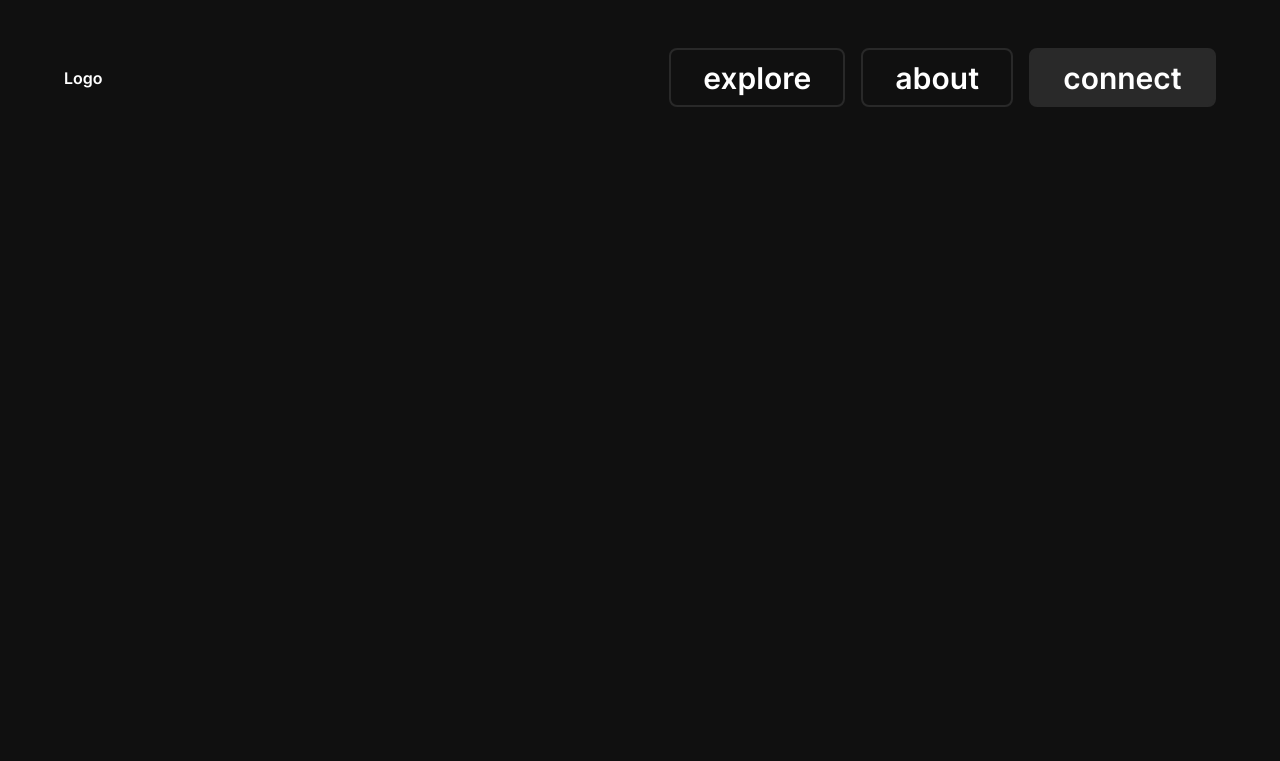
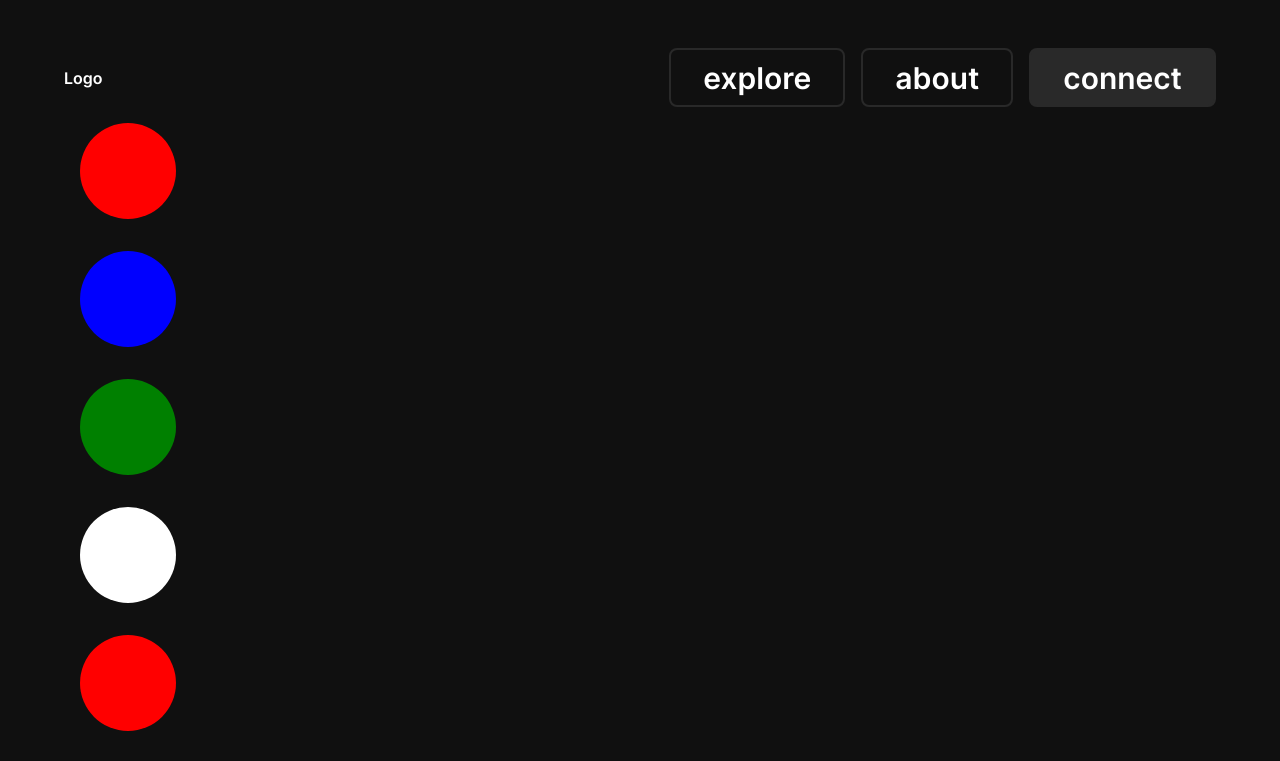
Before and after one commit to dev-lukian/colors.wtf, a Next.js app: page / in a window 1280 px wide. Shown: the top 761 px of the page. Built offline with nearby package versions, Linux system fonts and the light colour scheme.

Commit message:
Added Swatch and Swatch grid

```diff
--- /dev/null
+++ b/pages/components/Swatch/Swatch.jsx
@@ -0,0 +1,12 @@
+import cn from 'classnames';
+import styles from './Swatch.module.css';
+
+const Swatch = (props) => {
+  return (
+    <div className={styles.swatchWrapper}>
+      <div className={styles.swatch} style={{backgroundColor: props.color}}/>
+    </div>
+  );
+};
+
+export default Swatch;
--- /dev/null
+++ b/pages/components/Swatch/Swatch.module.css
@@ -0,0 +1,9 @@
+.swatchWrapper {
+  padding: 1rem;
+}
+
+.swatch {
+  border-radius: 50%;
+  height: 6rem;
+  width: 6rem;
+}
--- /dev/null
+++ b/pages/components/SwatchGrid/SwatchGrid.jsx
@@ -0,0 +1,17 @@
+import cn from 'classnames';
+import styles from './SwatchGrid.module.css';
+import Grid from "react";
+
+import Swatch from '../Swatch/Swatch';
+
+const SwatchGrid = (props) => {
+  return (
+    <div className={styles.SwatchGridWrapper}>
+      {props.swatches.map(swatch => (
+        <Swatch color={swatch.color}/>
+      ))}
+    </div>
+  );
+};
+
+export default SwatchGrid;
--- /dev/null
+++ b/pages/components/SwatchGrid/SwatchGrid.module.css
@@ -0,0 +1,3 @@
+.swatchGridWrapper {
+  display: inline-grid;
+}
--- a/pages/index.js
+++ b/pages/index.js
@@ -3,6 +3,26 @@ import Image from 'next/image';
 import styles from '../styles/Home.module.css';
 
 import Navbar from './components/Navbar/Navbar';
+import SwatchGrid from './components/SwatchGrid/SwatchGrid';
+
+const SWATCHES = [
+  {color: "red"},
+  {color: "blue"},
+  {color: "green"},
+  {color: "white"},
+  {color: "red"},
+  {color: "blue"},
+  {color: "green"},
+  {color: "white"},
+  {color: "red"},
+  {color: "blue"},
+  {color: "green"},
+  {color: "white"},
+  {color: "red"},
+  {color: "blue"},
+  {color: "green"},
+  {color: "white"},
+]
 
 export default function Home() {
   return (
@@ -13,6 +33,7 @@ export default function Home() {
         <link rel="icon" href="/favicon.ico" />
       </Head>
       <Navbar />
+      <SwatchGrid swatches={SWATCHES} />
     </>
   );
 }
```
